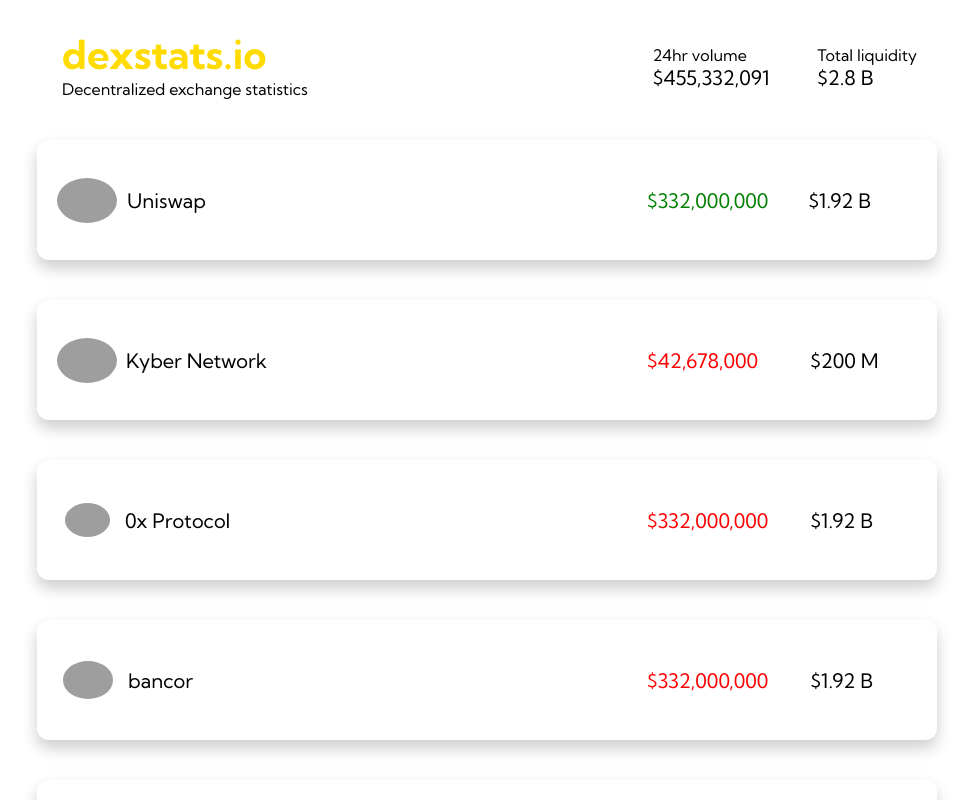
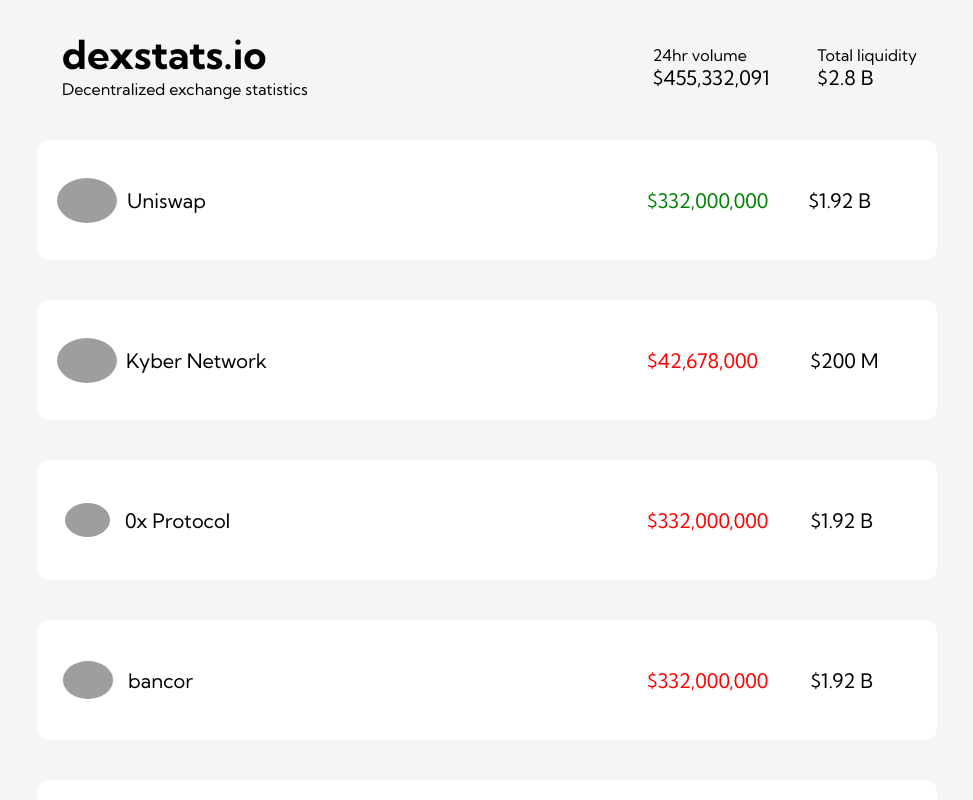
Before and after one commit to jawm17/dexstats.io, a React (Create React App) app in the folder dexstats/: page / in a window 1280 px wide. Shown: the whole page, without its empty margins (153-1126 px from the left). Built offline with nearby package versions, Linux system fonts and the light colour scheme; grey boxes are pictures that could not be loaded.

Commit message:
Testing color scheme

```diff
--- a/dexstats/src/pages/homeStyle.css
+++ b/dexstats/src/pages/homeStyle.css
@@ -9,7 +9,7 @@
     position: fixed;
     display: flex;
     justify-content: center;
-    background-color: white;
+    background-color: #f5f5f5;
 }
 
 
@@ -22,7 +22,7 @@
     display: flex;
     align-items: center;
     justify-content: center;
-    background-color: white;
+    background-color: #f5f5f5;
 }
 
 .headerCenter {
@@ -33,7 +33,7 @@
     margin-top: 8px;
     font-family: 'Kumbh Sans', sans-serif;
     font-size: 40px;
-    color: #FFDB00;
+    color: black;
     font-weight: 700;
 }
 
@@ -112,23 +112,23 @@
     margin-left: 50px;
     background-color: #FFFFFF;
     border-radius: 12px;
-    box-shadow: 0px 8px 16px 0 rgba(0,0,0,0.2);
     display: flex;
     align-items: center;
     font-family: 'Kumbh Sans', sans-serif;
     font-weight: 400;
     font-size: 20px;
 }
+
+.exchange:hover {
+    cursor: pointer;
+    box-shadow: 0px 4px 8px 0 rgba(0,0,0,0.2);
+}
+
 .exchange:hover #uniswapIcon {
     width: 80px;
     margin-left: 10px;
     margin-right: 0px;
     transition: all 0.1s ease-in-out;
-}
-
-.exchange:hover {
-    cursor: pointer;
-    box-shadow: 0px 4px 8px 0 rgba(0,0,0,0.2);
 }
 
 .exchange:active {
```
